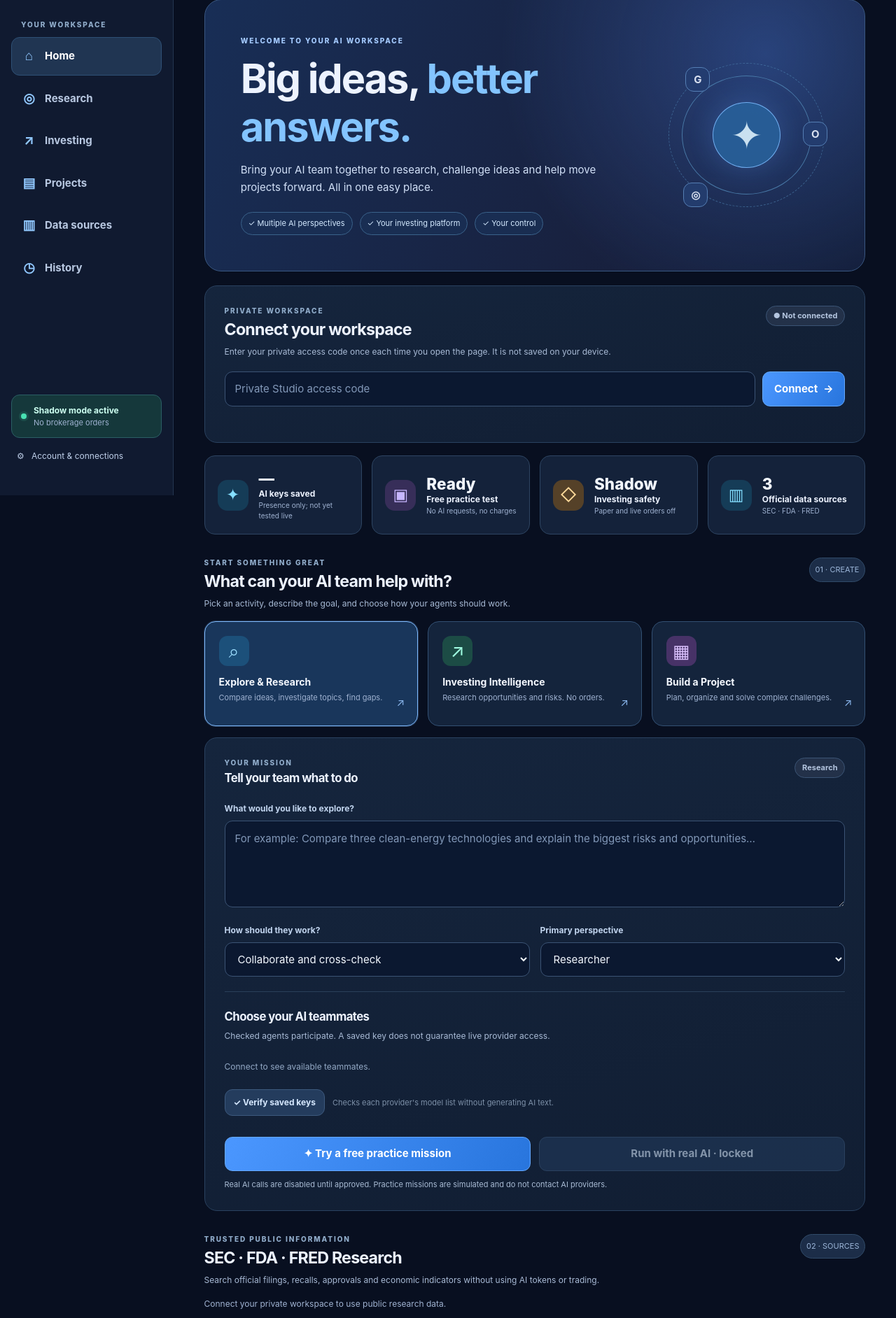
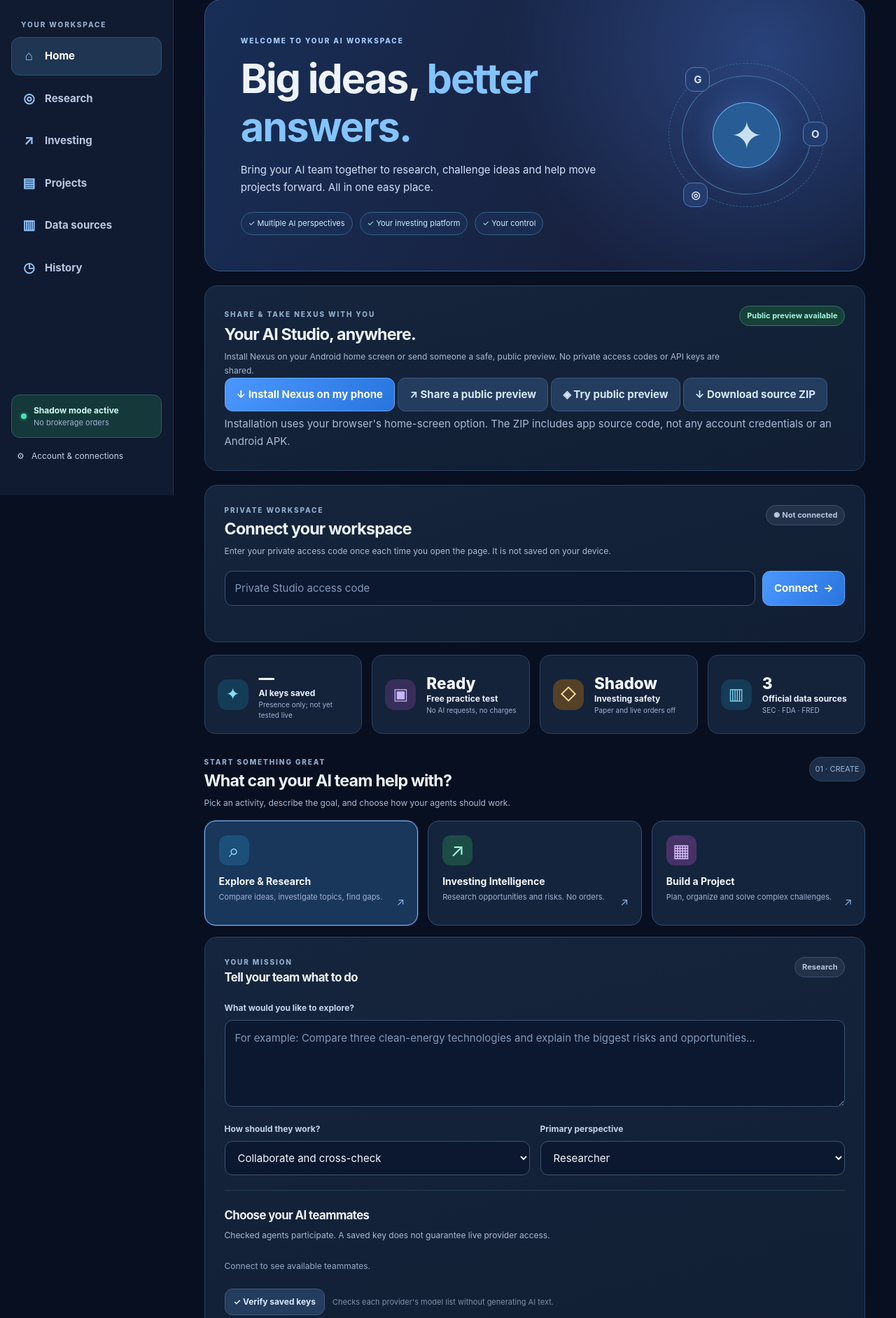
Before and after one commit to jacarney1990/alpaca-paper-monitor, a Flask app: page / in a window 1280 px wide. Shown: the part 92-1976 px from the top of the page at 70% size. Run offline with Flask 3, Linux system fonts and the light colour scheme.

Commit message:
Add prominent Nexus Android install, public share link and source ZIP download controls

```diff
--- a/ai_studio/templates/index.html
+++ b/ai_studio/templates/index.html
@@ -4,10 +4,16 @@
 <meta charset="utf-8">
 <meta name="viewport" content="width=device-width, initial-scale=1">
 <meta name="theme-color" content="#0b1324">
+<meta name="apple-mobile-web-app-capable" content="yes">
+<meta name="apple-mobile-web-app-title" content="Nexus AI">
+<link rel="icon" href="/static/nexus-icon.svg" type="image/svg+xml">
+<link rel="apple-touch-icon" href="/static/nexus-icon.svg">
+<link rel="manifest" href="/static/manifest.webmanifest">
 <meta name="description" content="Your private AI workspace for research, project work and read-only investment intelligence.">
 <title>Nexus | Your AI workspace</title>
 <link rel="stylesheet" href="/static/style.css">
 <script defer src="/static/app.js"></script>
+<script defer src="/static/install.js"></script>
 </head>
 <body>
 <div class="layout">
@@ -42,6 +48,25 @@
         <div class="welcome-checks"><span>✓ Multiple AI perspectives</span><span>✓ Your investing platform</span><span>✓ Your control</span></div>
       </div>
       <div class="hero-orbit" aria-hidden="true"><div class="orbit o1"></div><div class="orbit o2"></div><div class="hero-core">✦</div><span class="orb a">G</span><span class="orb b">O</span><span class="orb c">◎</span></div>
+    </section>
+
+    <section id="share-panel" class="share-install card" aria-labelledby="share-title">
+      <div class="section-head">
+        <div><span class="eyebrow">SHARE &amp; TAKE NEXUS WITH YOU</span>
+          <h2 id="share-title">Your AI Studio, anywhere.</h2>
+          <p>Install Nexus on your Android home screen or send someone a safe, public preview. No private access codes or API keys are shared.</p>
+        </div>
+        <span class="status-pill safe">Public preview available</span>
+      </div>
+      <div class="share-actions">
+        <button id="install-nexus" type="button" class="btn primary">↓ Install Nexus on my phone</button>
+        <button id="share-nexus" type="button" class="btn secondary">↗ Share a public preview</button>
+        <a href="/demo" class="btn secondary">◈ Try public preview</a>
+        <a href="/download" class="btn secondary">↓ Download source ZIP</a>
+      </div>
+      <p id="share-status" class="share-hint" role="status" aria-live="polite">
+        Installation uses your browser's home-screen option. The ZIP includes app source code, not any account credentials or an Android APK.
+      </p>
     </section>
 
     <section id="settings" class="access card" aria-label="Workspace access">
```
